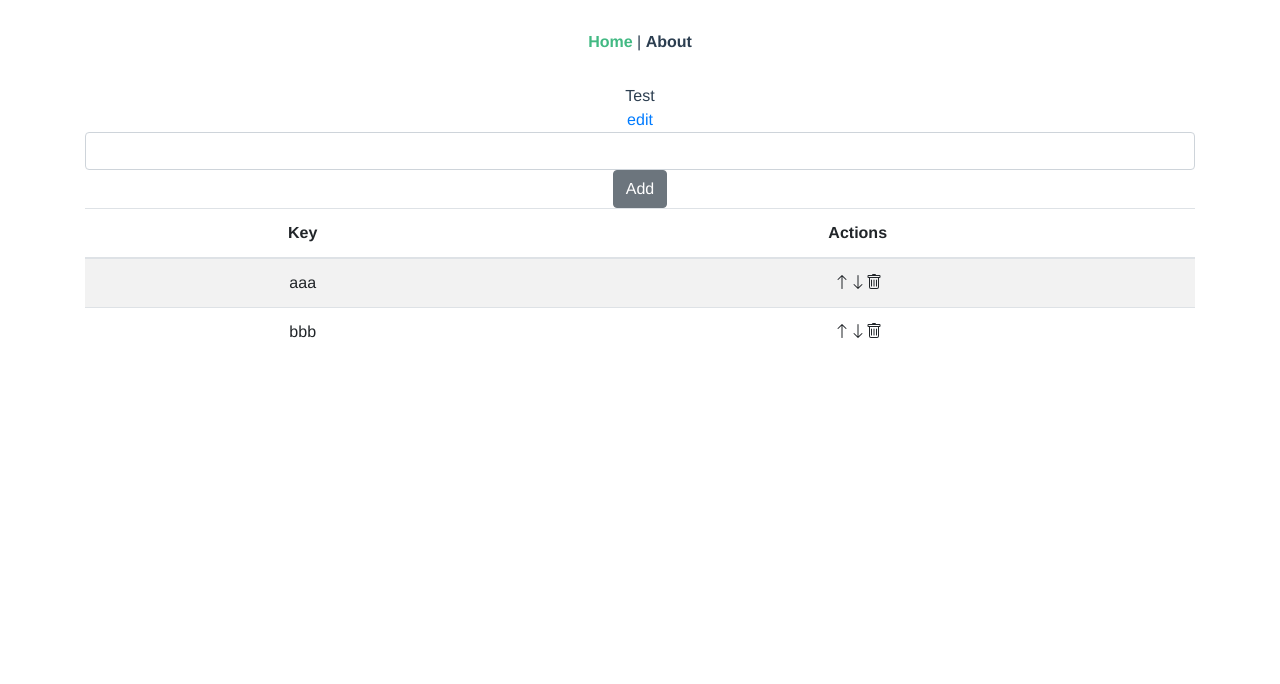
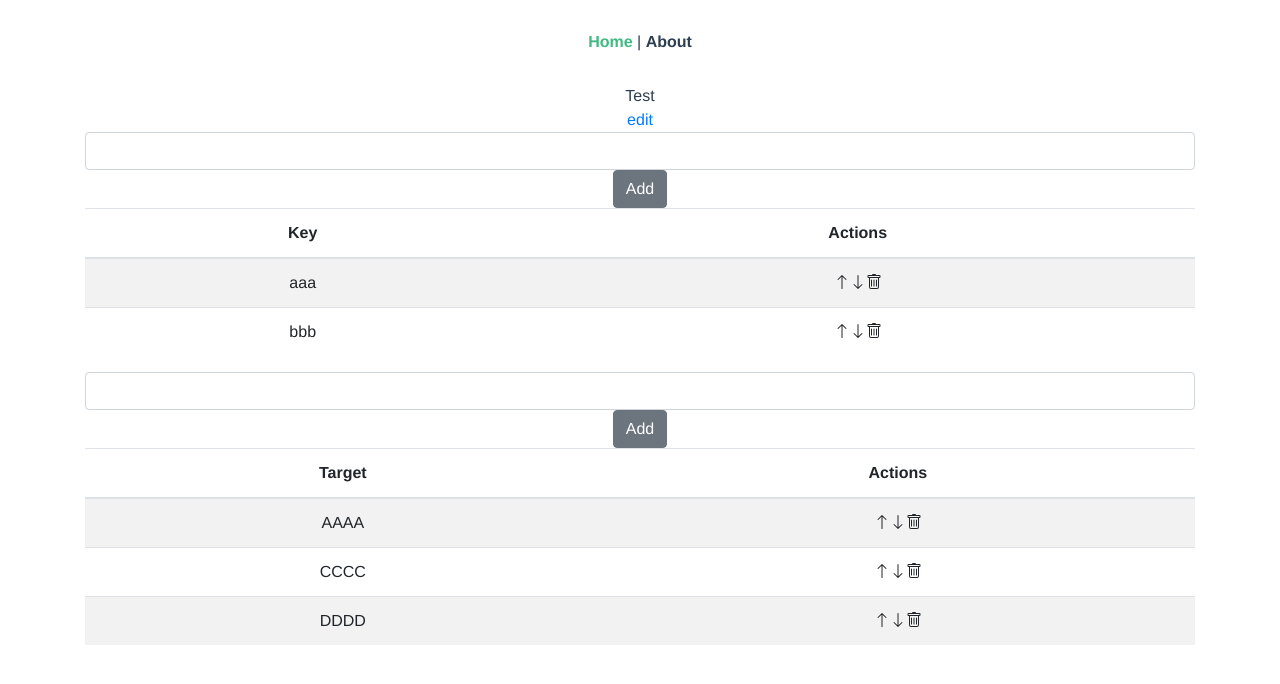
Before and after one commit to ihgs/myranking, a Vue app: page / in a window 1280 px wide. Shown: the top 684 px of the page. Built offline with nearby package versions, Linux system fonts and the light colour scheme.

Commit message:
Add target

```diff
--- a/src/components/Ranking.vue
+++ b/src/components/Ranking.vue
@@ -17,13 +17,30 @@
       <div>
         <b-form-input v-model="key"></b-form-input
         ><b-button v-on:click="add_key">Add</b-button>
-        <b-table striped hover :fields="fields" :items="keys">
+        <b-table striped hover :fields="key_fields" :items="keys">
           <template #cell(actions)="row">
-            <b-icon-arrow-up v-on:click="move_key(row.index, -1)"></b-icon-arrow-up>
+            <b-icon-arrow-up
+              v-on:click="move_key(row.index, -1)"
+            ></b-icon-arrow-up>
             <b-icon-arrow-down
               v-on:click="move_key(row.index, 1)"
             ></b-icon-arrow-down>
             <b-icon-trash v-on:click="remove_key(row.index)"></b-icon-trash>
+          </template>
+        </b-table>
+      </div>
+      <div>
+        <b-form-input v-model="target"></b-form-input>
+        <b-button v-on:click="add_target">Add</b-button>
+        <b-table striped hover :fields="target_fields" :items="targets">
+          <template #cell(actions)="row">
+            <b-icon-arrow-up
+              v-on:click="move_target(row.index, -1)"
+            ></b-icon-arrow-up>
+            <b-icon-arrow-down
+              v-on:click="move_target(row.index, 1)"
+            ></b-icon-arrow-down>
+            <b-icon-trash v-on:click="remove_target(row.index)"></b-icon-trash>
           </template>
         </b-table>
       </div>
@@ -36,11 +53,14 @@ export default {
   name: "Ranking",
   data: function() {
     return {
-      fields: ["key", "actions"],
+      key_fields: ["key", "actions"],
+      target_fields: ["target", "actions"],
       title: "Test",
       edit_title: false,
       keys: [{ key: "aaa" }, { key: "bbb" }],
-      key: ""
+      key: "",
+      targets: [{ target: "AAAA" }, { target: "CCCC" }, { target: "DDDD" }],
+      target: ""
     };
   },
   methods: {
@@ -71,6 +91,31 @@ export default {
       const cloneArray = [...this.keys];
       cloneArray.splice(index, 1);
       this.keys = cloneArray;
+    },
+    add_target: function() {
+      this.targets.push({
+        target: this.target
+      });
+      this.target = "";
+    },
+    move_target: function(index, diff) {
+      const targetId = index + diff;
+      if (targetId < 0 || targetId >= this.targets.length) {
+        return;
+      }
+      const sourceId = index;
+      const cloneArray = [...this.targets];
+      [cloneArray[targetId], cloneArray[sourceId]] = [
+        this.targets[sourceId],
+        this.targets[targetId]
+      ];
+      this.targets = cloneArray;
+      return;
+    },
+    remove_target: function(index) {
+      const cloneArray = [...this.targets];
+      cloneArray.splice(index, 1);
+      this.targets = cloneArray;
     }
   }
 };
```
